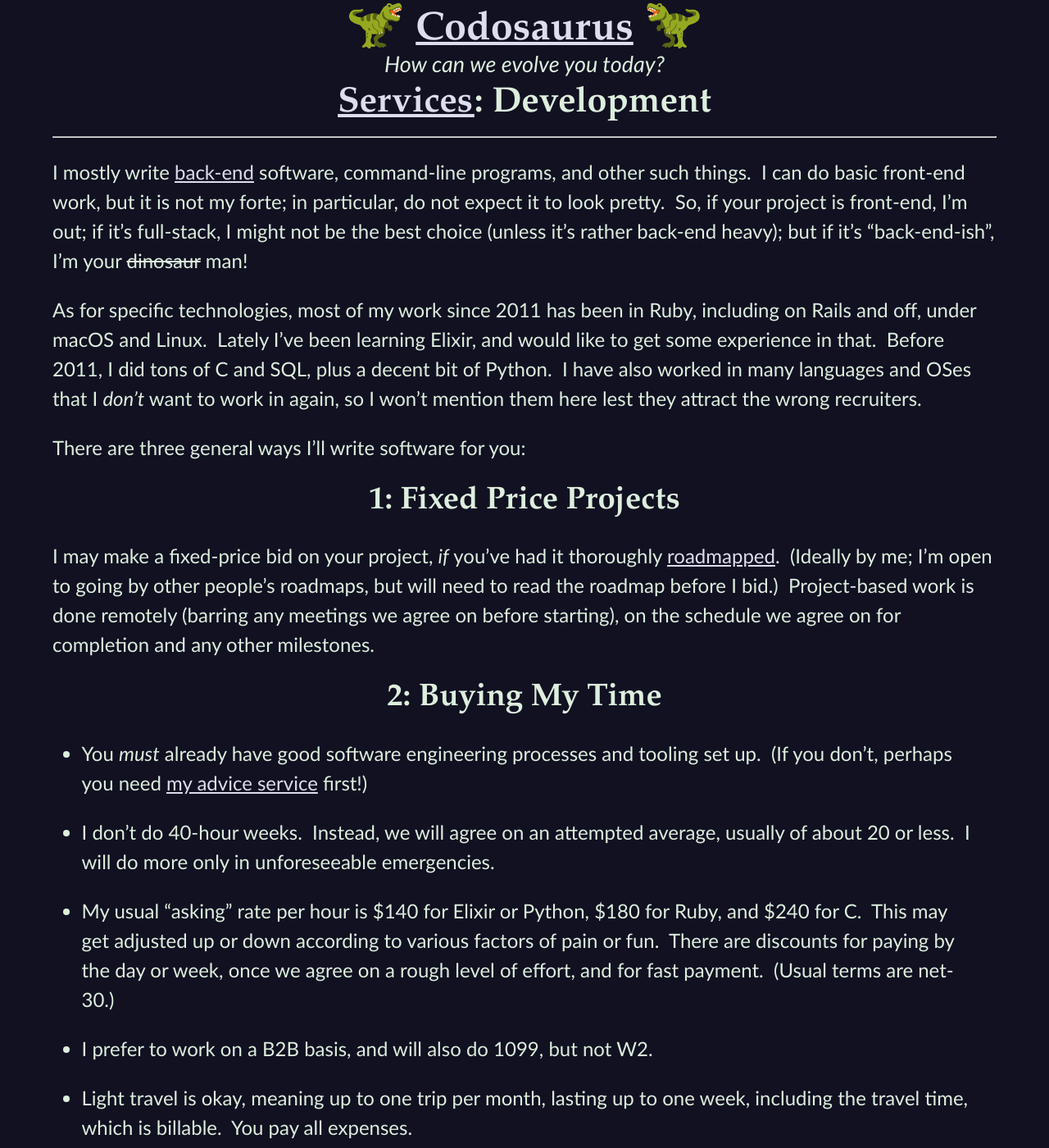
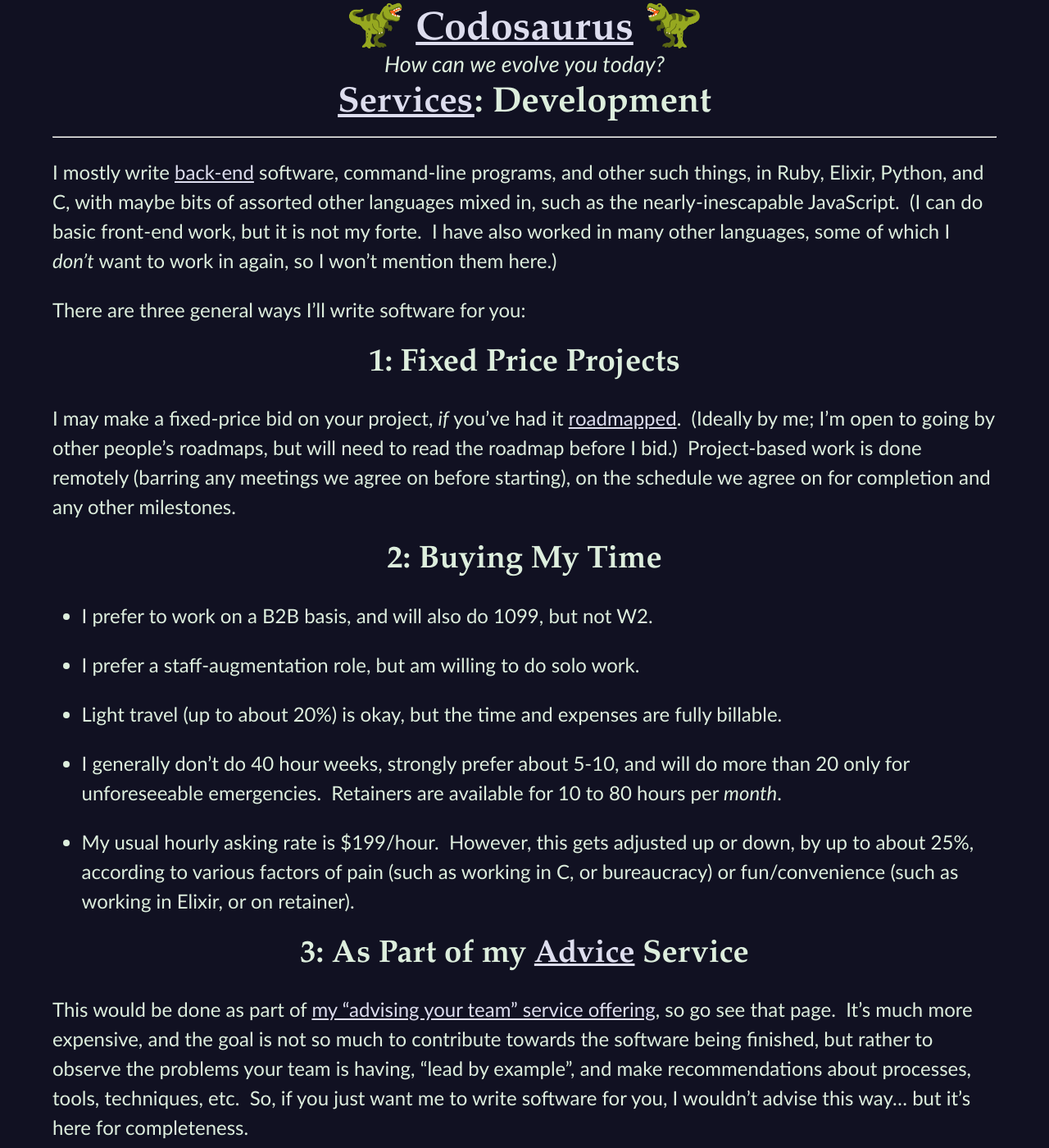
Before and after one commit to CodosaurusLLC/CodosaurusLLC.github.io, a Jekyll site: the page built from development.md, in a window 1280 px wide and 1400 px high. Shown: the whole window at 82% size. Built offline with Jekyll 4.4.1, drawn with Linux system fonts in a browser that asks for light colours; some of the changed text lies outside the part shown.

Commit message:
simplify dev service offering

```diff
--- a/development.md
+++ b/development.md
@@ -8,41 +8,23 @@
 [back-end](https://en.wikipedia.org/wiki/Front_and_back_ends){:rel="nofollow" target="_new"}
 software,
 command-line programs,
-and other such things.&nbsp;
-I can do basic front-end work,
-but it is not my forte;
-in particular, do not expect it to look pretty.&nbsp;
-So, if your project is front-end, I'm out;
-if it's full-stack, I might not be the best choice
-(unless it's rather back-end heavy);
-but if it's "back-end-ish",
-I'm your <del>dinosaur</del> man!
-
-As for specific technologies,
-most of my work
-since 2011
-has been in Ruby,
-including on Rails and off,
-under macOS and Linux.&nbsp;
-Lately I've been learning Elixir,
-and would like to get some experience in that.&nbsp;
-Before 2011, I did
-tons of C
-and SQL,
-plus a decent bit of Python.&nbsp;
+and other such things,
+in Ruby, Elixir, Python, and C,
+with maybe bits of assorted other languages mixed in,
+such as the nearly-inescapable JavaScript.&nbsp;
+(I can do basic front-end work,
+but it is not my forte.&nbsp;
 I have also worked in
-many languages and OSes
-that I _don't_ want to work in again,
-so I won't mention them here
-lest they attract the wrong recruiters.
+many other languages,
+some of which I _don't_ want to work in again,
+so I won't mention them here.)
 
 There are three general ways I'll write software for you:
 
 ### 1: Fixed Price Projects
 
 I may make a fixed-price bid on your project,
-_if_ you've had it thoroughly
-[roadmapped](roadmapping).&nbsp;
+_if_ you've had it [roadmapped](roadmapping).&nbsp;
 (Ideally by me;
 I'm open to going by other people's roadmaps,
 but will need to read the roadmap before I bid.)&nbsp;
@@ -53,6 +35,7 @@
 
 ### 2: Buying My Time
 
+<!--
 - You _must_ already have good
 software engineering
 processes and tooling
@@ -60,45 +43,38 @@
 (If you don't, perhaps you need
 [my advice service](advice)
 first!)
-
-- I don't do 40-hour weeks.&nbsp;
-Instead, we will agree on
-an attempted average,
-usually of about 20 or less.&nbsp;
-I will do more only in unforeseeable
-emergencies.&nbsp;
-
-- My usual "asking" rate per hour is
-$140 for Elixir or Python,
-$180 for Ruby,
-and $240 for C.&nbsp;
-This may get adjusted up or down
-according to various factors of pain or fun.&nbsp;
-There are discounts for paying by the day or week,
-once we agree on a rough level of effort,
-and for fast payment.&nbsp;
-(Usual terms are net-30.)
+-->
 
 - I prefer to work on a B2B basis,
 and will also do 1099, but not W2.
 
-- Light travel is okay,
+- I prefer a staff-augmentation role,
+but am willing to do solo work.
+
+- Light travel (up to about 20%) is okay,
+<!--
 meaning up to one trip per month,
 lasting up to one week,
 including the travel time,
 which is billable.&nbsp;
 You pay all expenses.
+-->
+but the time and expenses are fully billable.
 
-- Travel time for _ongoing local_ onsite work
-(within about 15 miles of
-[City of Fairfax, Virginia](https://www.google.com/maps/place/Fairfax,+VA){:rel="nofollow" target="_new"})
-is free for the first hour per week,
-per twenty hours of weekly work,
-and fully billable after that.
+- I generally don't do 40 hour weeks,
+strongly prefer about 5-10,
+and will do more than 20
+only for unforeseeable emergencies.&nbsp;
+Retainers are available for
+10 to 80 hours per _month_.
 
-- We _will_ use a contract,
-and it _will_ include late-fees.
-
+- My usual hourly asking rate
+is $199/hour.&nbsp;
+However, this gets adjusted up or down,
+by up to about 25%,
+according to various factors of
+pain (such as working in C, or bureaucracy) or
+fun/convenience (such as working in Elixir, or on retainer).
 
 ### 3: As Part of my [Advice](advice) Service
 
@@ -130,7 +106,8 @@
 - I often [speak](speaking) at conferences,
 so there will be weeks when I will not be available,
 sometimes multiple in a row.&nbsp;
-However, I will inform you well in advance.
+However, I will inform you well in advance,
+and retainers will be adjusted accordingly.&nbsp;
 
 - **I am _not_ open to
 relocation,
```
Also changed, not shown: other parts of development.md (+4 -4 lines).
